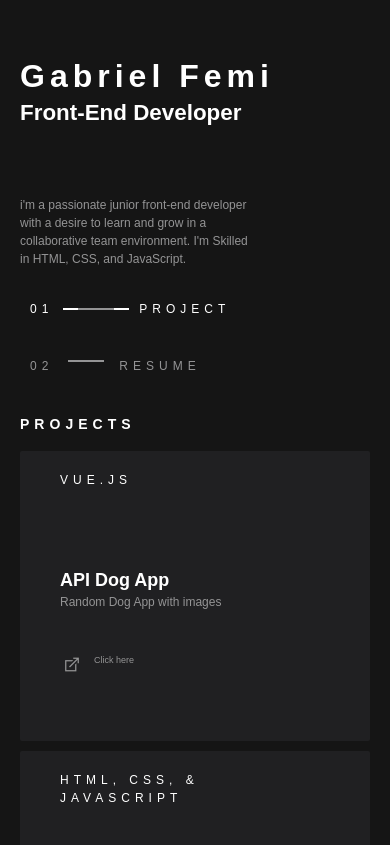
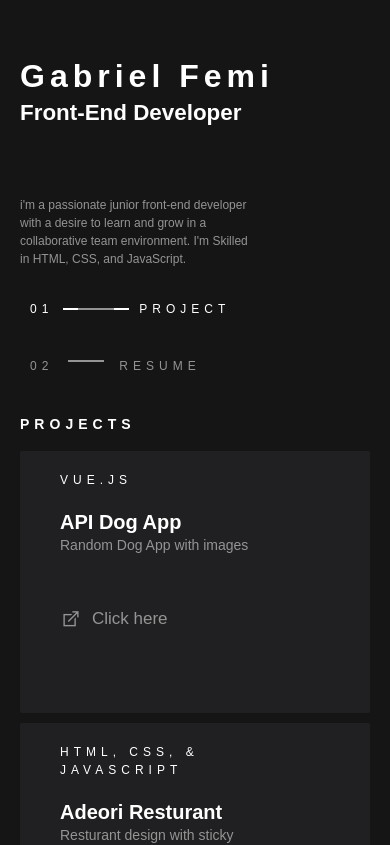
Before and after one commit to femigabriel/my-website, a Vue app: page / in a window 390 px wide. Shown: the top 845 px of the page. Built offline with nearby package versions, Linux system fonts and the light colour scheme; a web font is replaced by a local one.

Commit message:
responsive designs added

```diff
--- a/src/components/ProjectSingle.vue
+++ b/src/components/ProjectSingle.vue
@@ -1,5 +1,4 @@
 <template>
-
   <div :style="{ height: isRectangle ? 'auto' : '400px' }" class="project-box">
     <div class="status">
       <div class="framework">
@@ -130,7 +129,7 @@ export default {
     font-size: 12px;
   }
   .project-box h2 {
-    font-size: 16px;
+    font-size: 18px;
   }
   .project-box h3 {
     font-size: 12px;
@@ -152,14 +151,13 @@ export default {
   }
   .project-box {
     width: 100%;
-    /* max-width: 315px; */
-    min-height: 33vh;
+    /* height: 100%; */
+    /* min-height: 30vh; */
     line-height: 3.3;
   }
 
-
   .project-box h2 {
-    font-size: 12px;
+    font-size: 14px;
   }
   .project-box h3 {
     font-size: 12px;
@@ -170,22 +168,26 @@ export default {
     width: 14em;
   }
   .title {
-  margin-top: 60px;
-}
+    margin-top: 0px;
+  }
   .title h2 {
     line-height: 1.3;
-    font-size: 18px;
+    font-size: 20px;
     width: 10em;
     padding-top: 20px;
   }
-  .lar {
-    font-size: 12px;
+    .title p{
+       font-size: 14px;
+    }
+  .las {
+    font-size: 22px;
+    margin: 22px 0px;
   }
   .rating {
     /* margin: 15px 0px; */
   }
   .rating a {
-    font-size: 9px;
+    font-size: 17px;
   }
 }
 </style>
```
